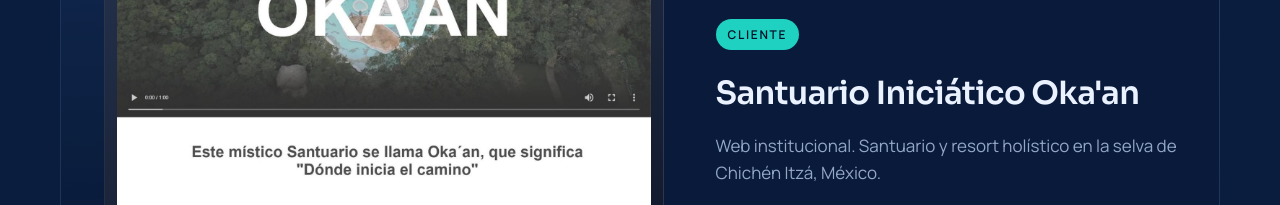
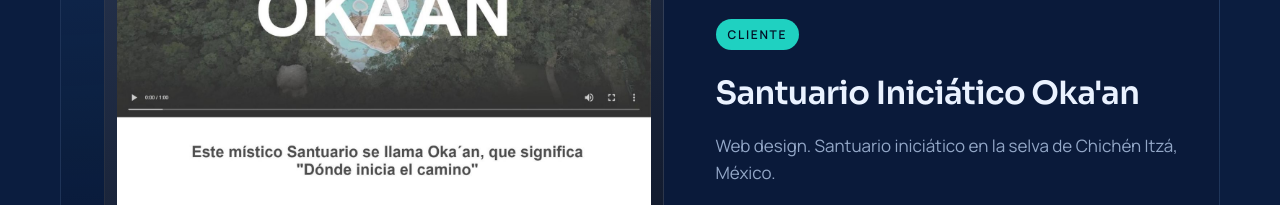
Before and after one commit to adn-digitalsolutions/adn-digitalsolutions.github.io, a plain HTML site: page index.html in a window 1280 px wide. Shown: the part 4760-4965 px from the top of the page. Drawn offline with Linux system fonts and the light colour scheme; animation ran at ten frames a second.

Commit message:
Oka'an: texto Web design
Co-Authored-By: Claude Opus 5.5 <noreply@anthropic.com>
Claude-Session: https://claude.ai/code/session_01PLG72E2rmW5dHKZ5BQbB7S

```diff
--- a/index.html
+++ b/index.html
@@ -665,7 +665,7 @@
           <div>
             <span class="kind real">Cliente</span>
             <h3>Santuario Iniciático Oka'an</h3>
-            <p>Web institucional. Santuario y resort holístico en la selva de Chichén Itzá, México.</p>
+            <p>Web design. Santuario iniciático en la selva de Chichén Itzá, México.</p>
             <div class="chips"><span>Diseño web</span><span>UX</span><span>WordPress</span></div>
           </div>
         </article>
```
